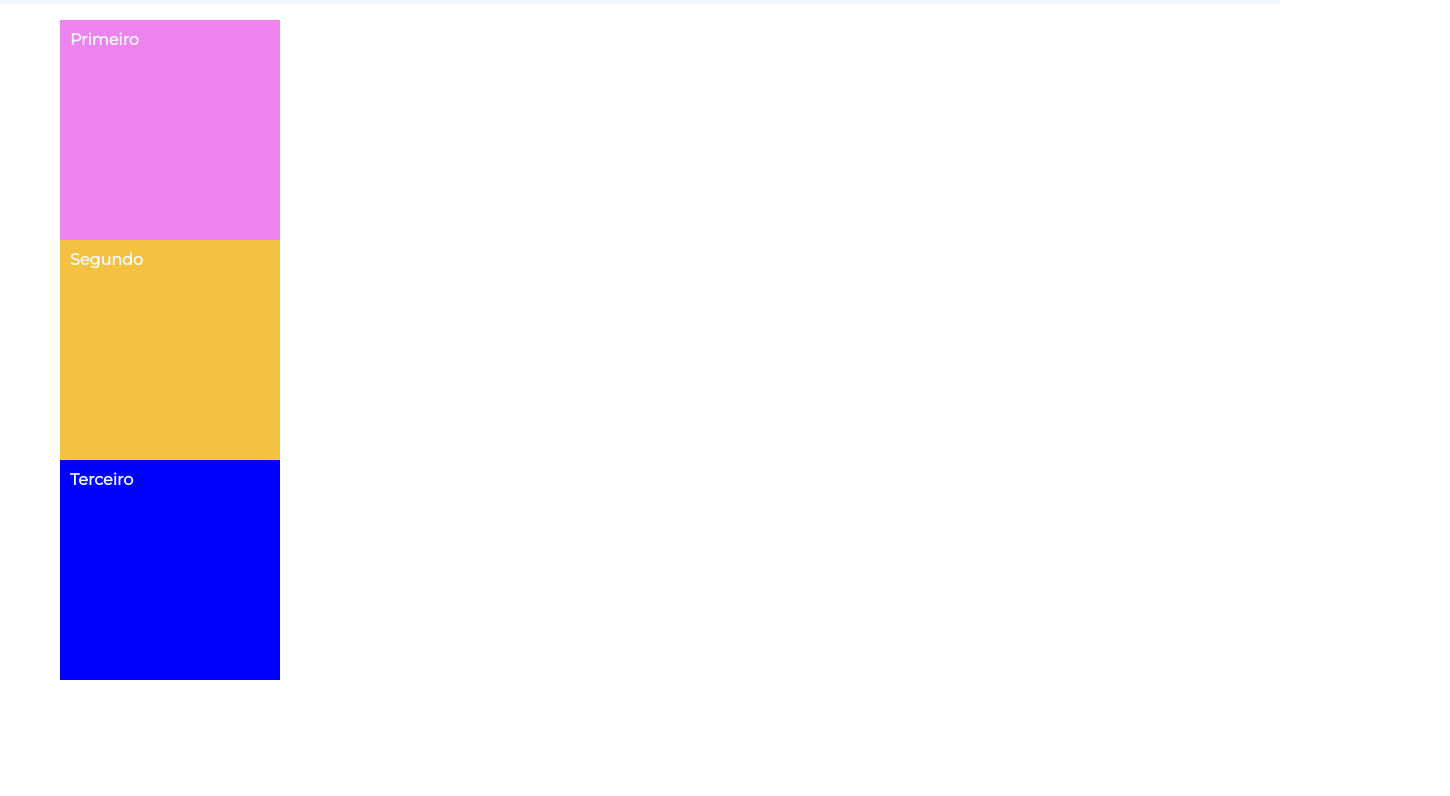
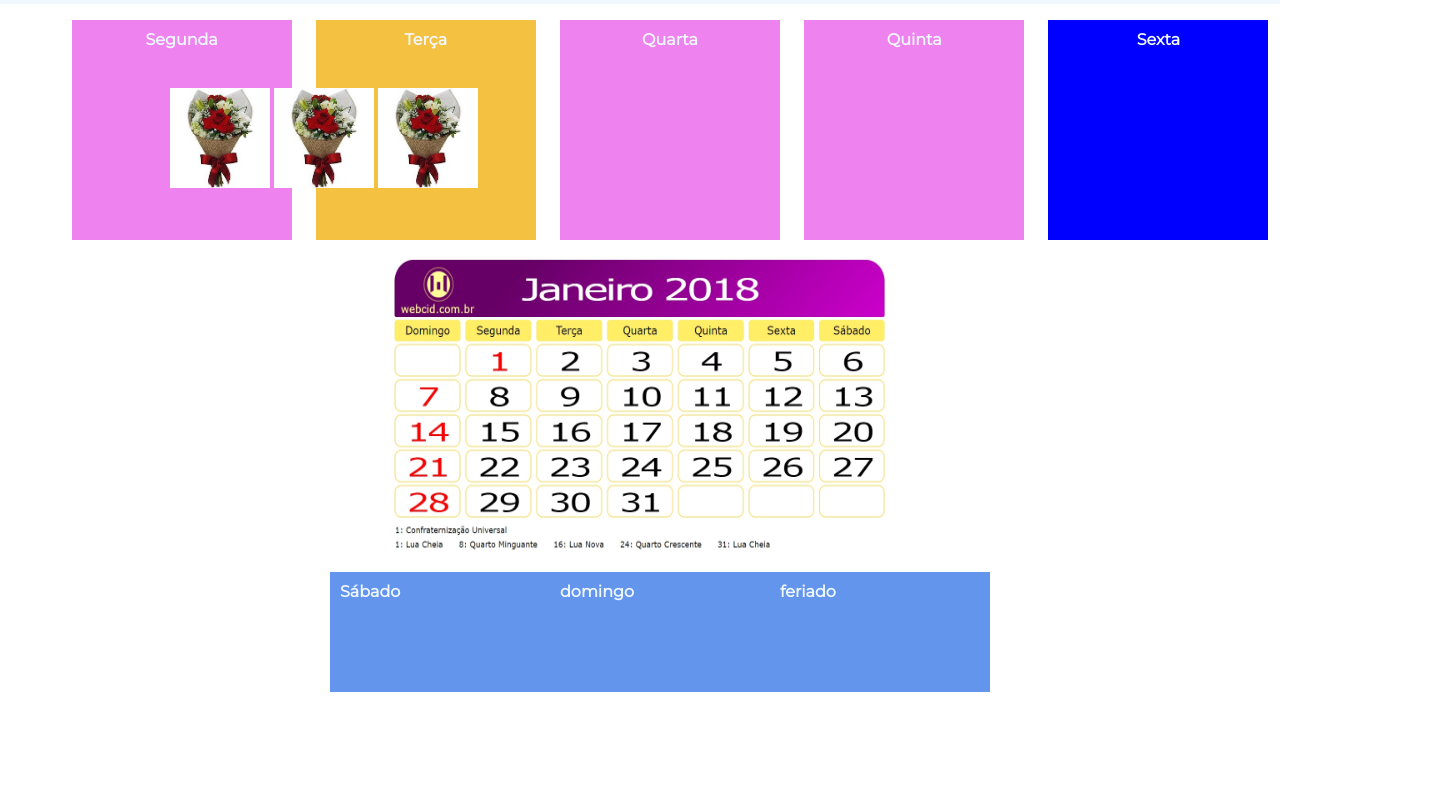
Before and after one commit to alecastronunes/Posicionamento, a plain HTML site: page index.html in a window 1280 px wide. Shown: the part 76-872 px from the top of the page, 1450 px wide, since content can reach past the window. Before the commit the page ends 800 px from the top, so only its background shows below. Drawn offline with Linux system fonts and the light colour scheme.

Commit message:
posicionamento

```diff
--- a/css/styles.css
+++ b/css/styles.css
@@ -11,11 +11,13 @@ header{
     background-color: aliceblue;
 }
 
-.menu a{
+.menu a:hover{
     font-size: 15px;
     text-decoration: none;
     margin-left: 15px;
     color: #296cd8;
+    background-color: lightseagreen;
+
 }
 
 header img{
@@ -31,15 +33,17 @@ li{
     font-weight: bold;
     padding: 10px;
 }
+.exemplo{
+    text-align: center;
+}
 
 
 .exemplo li{
     background-color: violet;
     height: 200px;
     width: 200px;
-    display: block;
+    display: inline-block;
     margin-left: 20px;
-
 }
 
 li:nth-child(2){
@@ -54,3 +58,52 @@ li:last-child{
     height: 200px;
     width: 200px;
 }
+
+#img{
+    width: 500px;
+    height: 300px;
+    display: block;
+    margin:0 auto;
+}
+
+.container ul{
+    display: flex;
+    justify-content: center;
+}
+
+.container li{
+    background-color: crimson;
+    width: 200px;
+    height: 200px;
+
+}
+
+.fds li{
+    background-color: cornflowerblue;
+    width: 200px;
+    height: 100px;
+}
+
+.fds{
+    flex-direction: row;
+    justify-content: space-around;
+}
+
+#pudim{
+    position: sticky;
+}
+
+.flores{
+
+    position: relative;
+    top: -620px;
+    left: 170px;
+}
+
+.flores img{
+    width: 100px;
+    height: 100px;
+    display: flex;
+    display: inline;
+
+}
--- a/index.html
+++ b/index.html
@@ -18,12 +18,31 @@
         </nav>
         <img src="img/logo.png" alt="meu logo">
     </header>
-    <div></div>
-    <ul class="exemplo">
-        <li>Primeiro</li>
-        <li>Segundo</li>
-        <li>Terceiro</li>
+    <div>
+        <ul class="exemplo">
+            <li id="pudim">Segunda</li>
+            <li>Terça</li>
+            <li>Quarta</li>
+            <li>Quinta</li>
+            <li>Sexta</li>
+        </ul>
+    </div>
+    <img id="img" src="img/calendario.jpg" alt="calendario" >
+</div>
+
+<div class="container">
+    <ul class="fds">
+        <li>Sábado</li>
+        <li>domingo</li>
+        <li>feriado</li>
     </ul>
+</div>
+<div class="flores">
+    <img src="img/flor.jpg" alt="flor">
+    <img src="img/flor.jpg" alt="flor">
+    <img src="img/flor.jpg" alt="flor">
+</div>
+
 </div>
 </body>
 </html>
```
Also changed, not shown: img/calendario.jpg (added), img/flor.jpg (added).
